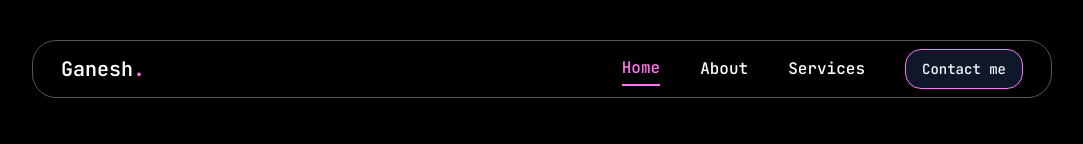
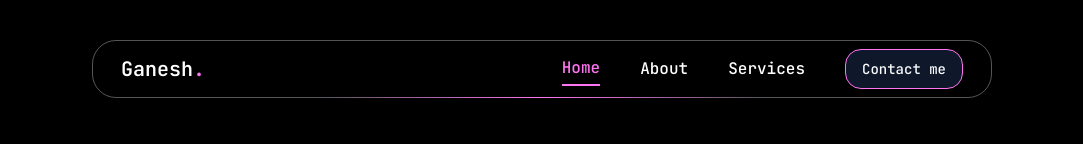
Before and after one commit to GaneshM0616/my-portfolio-, a Next.js app: page / in a window 1280 px wide. Shown: the top 144 px of the page, without its empty margins (98-1181 px from the left). Built offline with nearby package versions, Linux system fonts and the light colour scheme.

Commit message:
added gradient for navbar

```diff
--- a/src/components/Header.jsx
+++ b/src/components/Header.jsx
@@ -12,9 +12,10 @@ import { TbCodeCircle2 } from "react-icons/tb";
 function Header() {
   return (
     <header
-      className="mt-10 w-[85%] mx-auto xl:py-2 px-3 sticky top-0  text-white bg-transparent fixed left-0 right-0 shadow-lg rounded-3xl border border-gray-300/40 backdrop-blur-lg
-    sm: w-[100%] py-2"
+      className="mt-10 w-[75%] mx-auto xl:py-2 xl:w-[75%] px-3 sticky top-0 text-white bg-transparent left-0 right-0 shadow-lg rounded-3xl border border-gray-300/40 backdrop-blur-lg
+    sm:w-[100%] py-2"
     >
+      <span className="absolute inset-x-0 w-1/2 mx-auto -bottom-px bg-gradient-to-r from-transparent via-accent to-transparent h-px" />
       <div className="container mx-auto flex justify-between items-center px-4">
         <Link href="/">
           <h1 className=" sm:mr-2 p-0 text-xl font-semibold">
```
Also changed, not shown: 1 other file (tests, documents, lock files or other folders).
